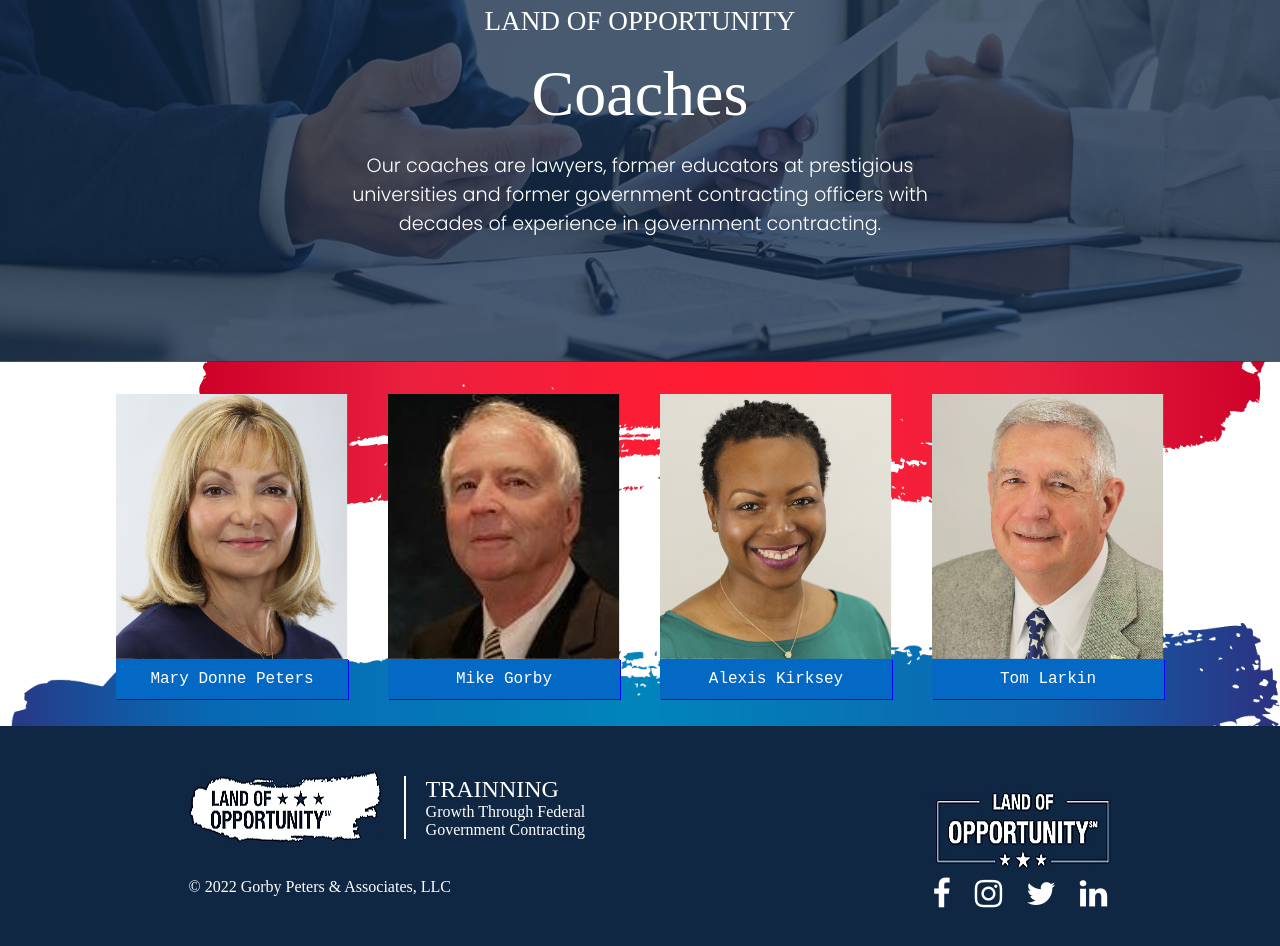
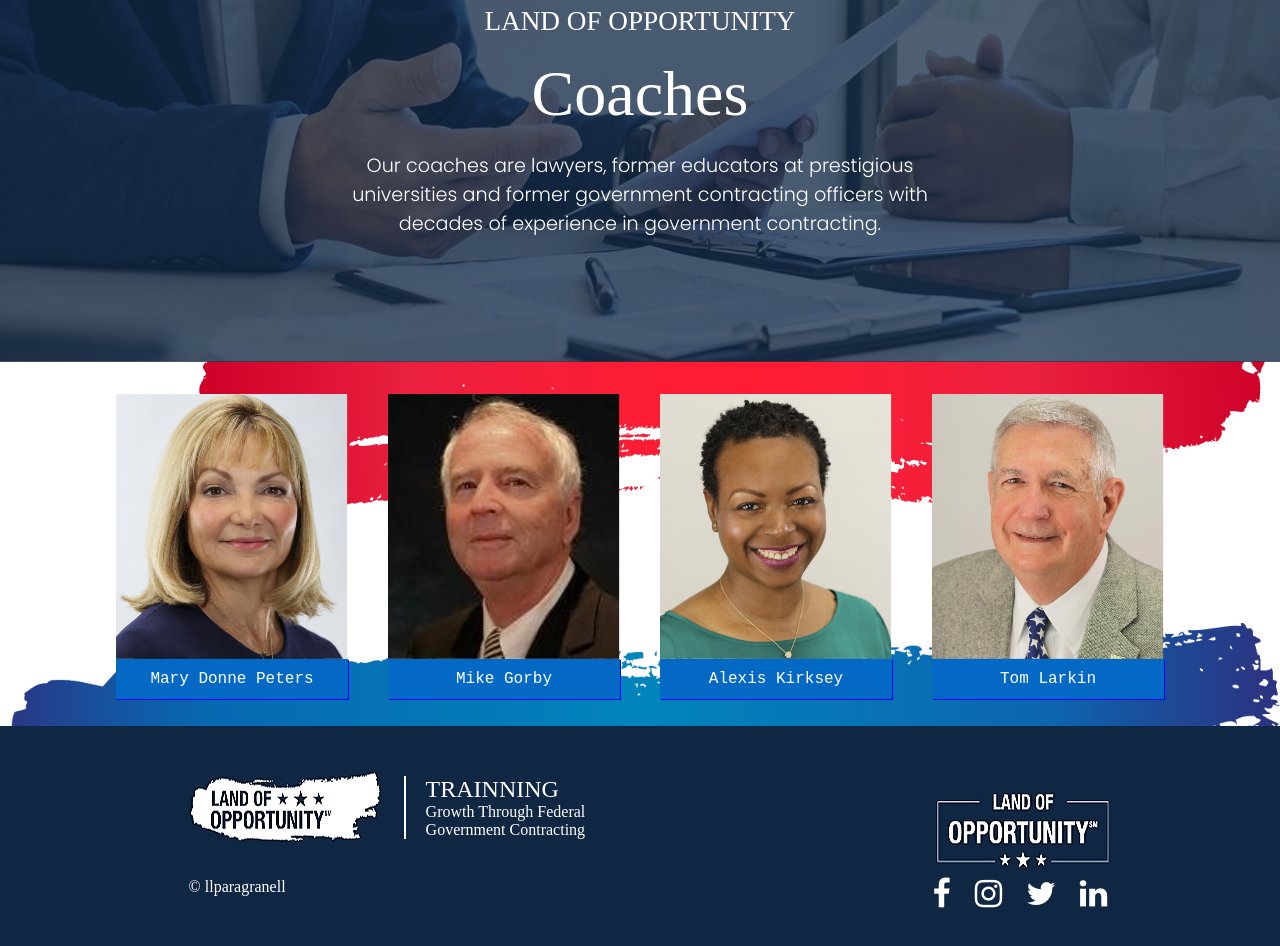
Before and after one commit to llparagranell/landOfOpportunity, a plain HTML site: page html/coaches.html in a window 1280 px wide. Shown: the part 226-1172 px from the top of the page. Drawn offline with Linux system fonts and the light colour scheme; files whose address does not match are found by name.

Commit message:
initial commit

```diff
--- a/html/coaches.html
+++ b/html/coaches.html
@@ -301,7 +301,7 @@
           </div>
         </div>
         <p style="color: white; margin: 30px">
-          © 2022 Gorby Peters & Associates, LLC
+          © llparagranell
         </p>
       </div>
       <div class="logo-social">
```
Also changed, not shown: html/consulation.html (+1 -1 lines), html/contact.html (+1 -1 lines), html/program.html (+1 -1 lines), html/registration.html (+1 -1 lines), index.html (+1 -1 lines).
